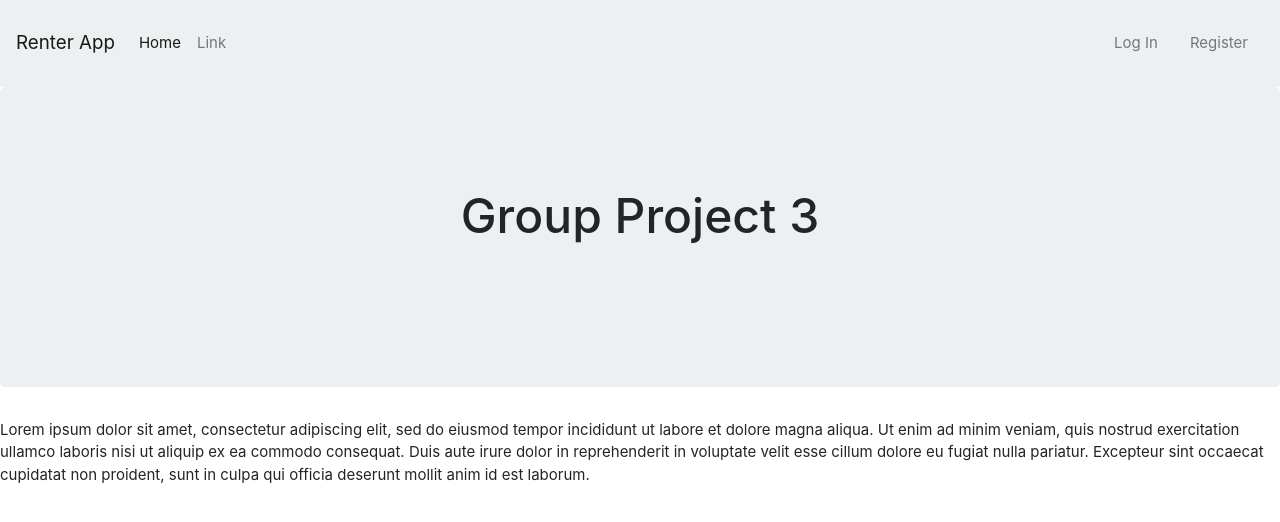
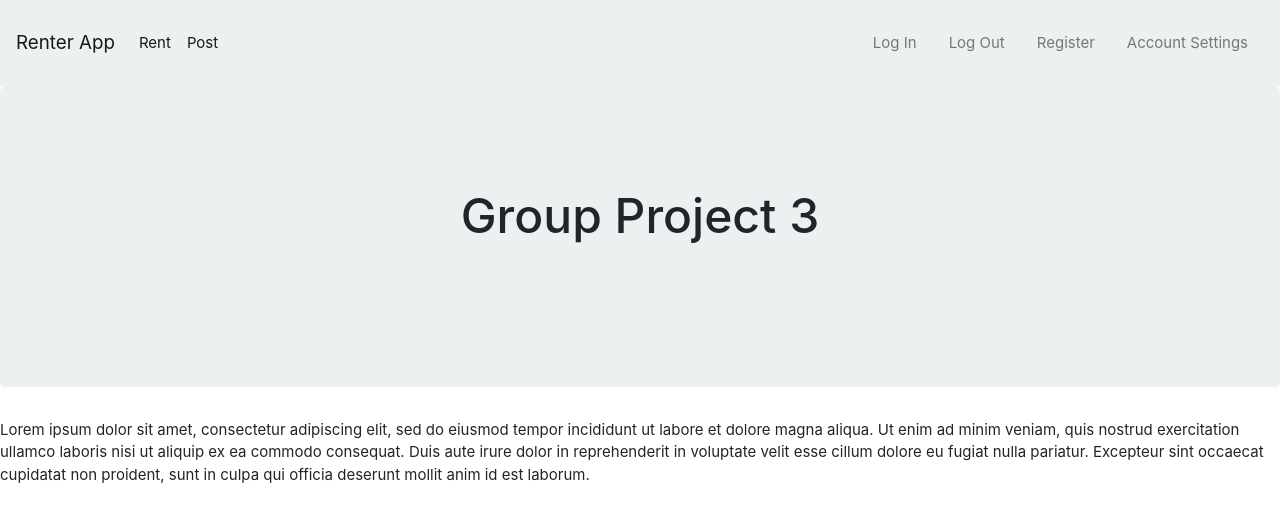
Before and after one commit to group-project-3/renter-app, a React (Create React App) app in the folder client/: page / in a window 1280 px wide. Shown: the top 522 px of the page. Built offline with nearby package versions, Linux system fonts and the light colour scheme.

Commit message:
Updated navbar

```diff
--- a/client/src/components/Nav/Nav.js
+++ b/client/src/components/Nav/Nav.js
@@ -13,10 +13,10 @@ function Nav() {
             <div class="collapse navbar-collapse" id="navbarSupportedContent">
                 <ul class="navbar-nav mr-auto">
                 <li class="nav-item active">
-                    <a class="nav-link" href="/">Home <span class="sr-only"></span></a>
+                    <a class="nav-link" href="/Rent">Rent</a>
                 </li>
-                <li class="nav-item">
-                    <a class="nav-link" href="#">Link</a>
+                <li class="nav-item active">
+                    <a class="nav-link" href="/Post">Post</a>
                 </li>
                 </ul>
                 <ul class="navbar-nav ml-auto">
@@ -24,7 +24,13 @@ function Nav() {
                         <a class="nav-link" href="/LogIn">Log In<span class="sr-only"></span></a>
                     </li>
                     <li className="nav-link">
+                        <a class="nav-link" href="#">Log Out<span class="sr-only"></span></a>
+                    </li>
+                    <li className="nav-link">
                         <a class="nav-link" href="/Register">Register<span class="sr-only"></span></a>
+                    </li>
+                    <li className="nav-link">
+                        <a class="nav-link" href="/AccountSettings">Account Settings<span class="sr-only"></span></a>
                     </li>
                 </ul>
             </div>
```
